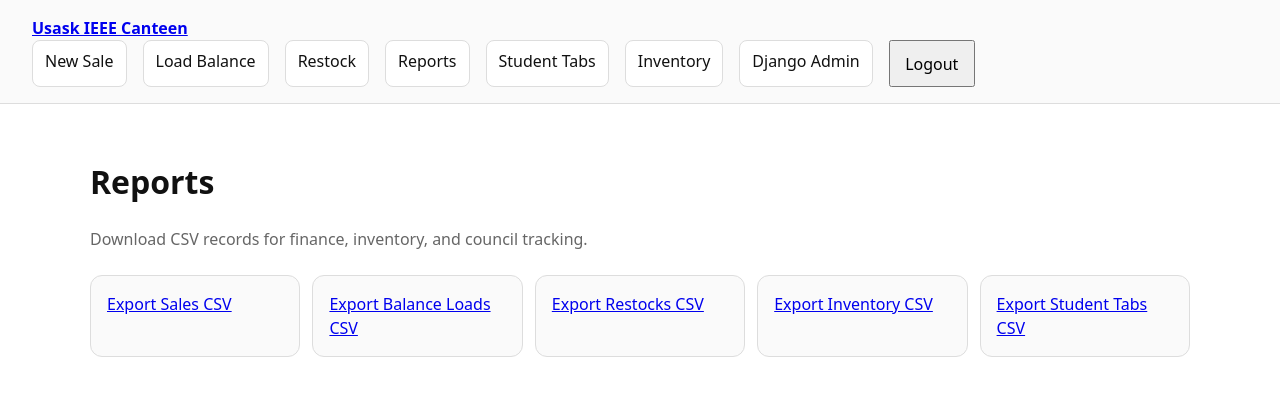
After one commit to Zephyrus-IX/Usask-IEEE-Canteen, a Django app: page /reports/ in a window 1280 px wide. The commit adds this page. Shown: the top 396 px of the page. Run offline with Django 5.2, Linux system fonts and the light colour scheme; the visitor is signed in with stand-in values (Sample User, id 1).

Commit message:
Add reports CSV exports

```diff
--- a/backend/canteen/views.py
+++ b/backend/canteen/views.py
@@ -1,18 +1,31 @@
+import csv
+
 from django.contrib import messages
 from django.contrib.auth.mixins import LoginRequiredMixin
 from django.core.exceptions import ValidationError
+from django.http import HttpResponse
 from django.shortcuts import redirect, render
 from django.urls import reverse_lazy
 from django.views import View
-from django.views.generic import CreateView, ListView
+from django.views.generic import CreateView, ListView, TemplateView
 
 from .forms import InventoryItemForm, LoadBalanceForm, NewSaleForm, RestockForm, StudentTabForm
-from .models import InventoryItem, StudentTab
+from .models import BalanceTransaction, InventoryItem, RestockEvent, Sale, StudentTab
 from .services import create_sale, load_student_balance, record_restock
 
 
 def home(request):
     return render(request, "canteen/home.html")
+
+
+def csv_response(filename: str, headers: list[str], rows):
+    response = HttpResponse(content_type="text/csv")
+    response["Content-Disposition"] = f'attachment; filename="{filename}"'
+    writer = csv.writer(response)
+    writer.writerow(headers)
+    for row in rows:
+        writer.writerow(row)
+    return response
 
 
 class NewSaleView(LoginRequiredMixin, View):
@@ -89,6 +102,123 @@ class RestockCreateView(LoginRequiredMixin, View):
         return render(request, self.template_name, {"form": form})
 
 
+class ReportsView(LoginRequiredMixin, TemplateView):
+    template_name = "canteen/reports.html"
+
+
+class ExportSalesCsvView(LoginRequiredMixin, View):
+    def get(self, request):
+        sales = Sale.objects.select_related("student_tab").order_by("created_at")
+        rows = (
+            [
+                sale.id,
+                sale.created_at.isoformat(),
+                sale.student_tab.student_id,
+                f"{sale.student_tab.first_name} {sale.student_tab.last_name}",
+                sale.payment_method,
+                sale.status,
+                sale.total_amount,
+            ]
+            for sale in sales
+        )
+        return csv_response(
+            "sales.csv",
+            ["sale_id", "created_at", "student_id", "student_name", "payment_method", "status", "total_amount"],
+            rows,
+        )
+
+
+class ExportBalanceLoadsCsvView(LoginRequiredMixin, View):
+    def get(self, request):
+        transactions = BalanceTransaction.objects.select_related("student_tab").filter(
+            transaction_type=BalanceTransaction.TransactionType.LOAD
+        ).order_by("created_at")
+        rows = (
+            [
+                transaction.id,
+                transaction.created_at.isoformat(),
+                transaction.student_tab.student_id,
+                f"{transaction.student_tab.first_name} {transaction.student_tab.last_name}",
+                transaction.payment_method,
+                transaction.amount,
+                transaction.note,
+            ]
+            for transaction in transactions
+        )
+        return csv_response(
+            "balance-loads.csv",
+            ["transaction_id", "created_at", "student_id", "student_name", "payment_method", "amount", "note"],
+            rows,
+        )
+
+
+class ExportRestocksCsvView(LoginRequiredMixin, View):
+    def get(self, request):
+        restocks = RestockEvent.objects.order_by("restocked_on", "created_at")
+        rows = (
+            [restock.id, restock.restocked_on, restock.vendor, restock.subtotal, restock.total_tax, restock.total_paid]
+            for restock in restocks
+        )
+        return csv_response(
+            "restocks.csv",
+            ["restock_id", "restocked_on", "vendor", "subtotal", "total_tax", "total_paid"],
+            rows,
+        )
+
+
+class ExportInventoryCsvView(LoginRequiredMixin, View):
+    def get(self, request):
+        items = InventoryItem.objects.order_by("name")
+        rows = (
+            [
+                item.name,
+                item.quantity_on_hand,
+                item.member_price,
+                item.non_member_price,
+                item.low_stock_threshold,
+                item.is_active,
+            ]
+            for item in items
+        )
+        return csv_response(
+            "inventory.csv",
+            ["name", "quantity_on_hand", "member_price", "non_member_price", "low_stock_threshold", "is_active"],
+            rows,
+        )
+
+
+class ExportStudentTabsCsvView(LoginRequiredMixin, View):
+    def get(self, request):
+        tabs = StudentTab.objects.order_by("student_id")
+        rows = (
+            [
+                tab.student_id,
+                tab.first_name,
+                tab.last_name,
+                tab.is_active,
+                tab.is_ieee_member,
+                tab.ieee_member_id,
+                tab.ieee_membership_expires_on,
+                tab.current_balance,
+            ]
+            for tab in tabs
+        )
+        return csv_response(
+            "student-tabs.csv",
+            [
+                "student_id",
+                "first_name",
+                "last_name",
+                "is_active",
+                "is_ieee_member",
+                "ieee_member_id",
+                "ieee_membership_expires_on",
+                "current_balance",
+            ],
+            rows,
+        )
+
+
 class StudentTabListView(LoginRequiredMixin, ListView):
     model = StudentTab
     template_name = "canteen/student_tab_list.html"
--- a/backend/canteen_project/urls.py
+++ b/backend/canteen_project/urls.py
@@ -9,6 +9,12 @@ urlpatterns = [
     path("sales/new/", views.NewSaleView.as_view(), name="new-sale"),
     path("tabs/load-balance/", views.LoadBalanceView.as_view(), name="load-balance"),
     path("restocks/new/", views.RestockCreateView.as_view(), name="restock-create"),
+    path("reports/", views.ReportsView.as_view(), name="reports"),
+    path("reports/sales.csv", views.ExportSalesCsvView.as_view(), name="export-sales-csv"),
+    path("reports/balance-loads.csv", views.ExportBalanceLoadsCsvView.as_view(), name="export-balance-loads-csv"),
+    path("reports/restocks.csv", views.ExportRestocksCsvView.as_view(), name="export-restocks-csv"),
+    path("reports/inventory.csv", views.ExportInventoryCsvView.as_view(), name="export-inventory-csv"),
+    path("reports/student-tabs.csv", views.ExportStudentTabsCsvView.as_view(), name="export-student-tabs-csv"),
     path("tabs/", views.StudentTabListView.as_view(), name="student-tab-list"),
     path("tabs/new/", views.StudentTabCreateView.as_view(), name="student-tab-create"),
     path("inventory/", views.InventoryItemListView.as_view(), name="inventory-item-list"),
--- a/backend/templates/canteen/base.html
+++ b/backend/templates/canteen/base.html
@@ -30,6 +30,7 @@
       <a href="{% url 'new-sale' %}">New Sale</a>
       <a href="{% url 'load-balance' %}">Load Balance</a>
       <a href="{% url 'restock-create' %}">Restock</a>
+      <a href="{% url 'reports' %}">Reports</a>
       <a href="{% url 'student-tab-list' %}">Student Tabs</a>
       <a href="{% url 'inventory-item-list' %}">Inventory</a>
       <a href="/admin/">Django Admin</a>
--- a/backend/templates/canteen/home.html
+++ b/backend/templates/canteen/home.html
@@ -12,7 +12,7 @@
     <a class="card" href="{% url 'restock-create' %}">Restocks</a>
     <a class="card" href="{% url 'student-tab-list' %}">Student Tabs</a>
     <a class="card" href="{% url 'inventory-item-list' %}">Inventory</a>
-    <a class="card" href="#">Reports <span class="muted">coming later</span></a>
+    <a class="card" href="{% url 'reports' %}">Reports</a>
     <a class="card" href="/admin/">Settings/Admin</a>
   </section>
 {% endblock %}
--- /dev/null
+++ b/backend/templates/canteen/reports.html
@@ -0,0 +1,16 @@
+{% extends "canteen/base.html" %}
+
+{% block title %}Reports · Usask IEEE Canteen{% endblock %}
+
+{% block content %}
+  <h1>Reports</h1>
+  <p class="muted">Download CSV records for finance, inventory, and council tracking.</p>
+
+  <section class="cards">
+    <a class="card" href="{% url 'export-sales-csv' %}">Export Sales CSV</a>
+    <a class="card" href="{% url 'export-balance-loads-csv' %}">Export Balance Loads CSV</a>
+    <a class="card" href="{% url 'export-restocks-csv' %}">Export Restocks CSV</a>
+    <a class="card" href="{% url 'export-inventory-csv' %}">Export Inventory CSV</a>
+    <a class="card" href="{% url 'export-student-tabs-csv' %}">Export Student Tabs CSV</a>
+  </section>
+{% endblock %}
```
Also changed, not shown: backend/canteen/test_views.py (+104 -1 lines).
